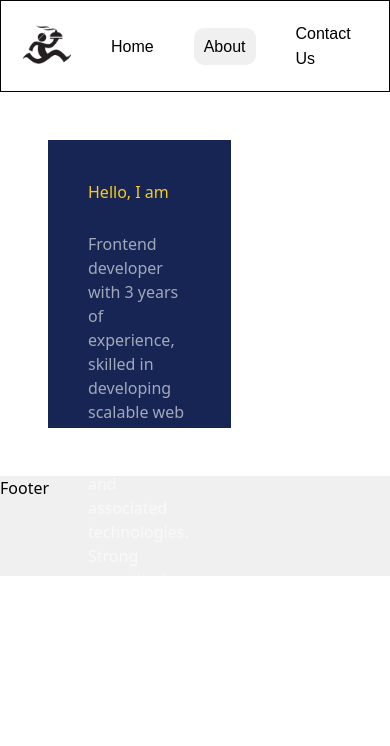
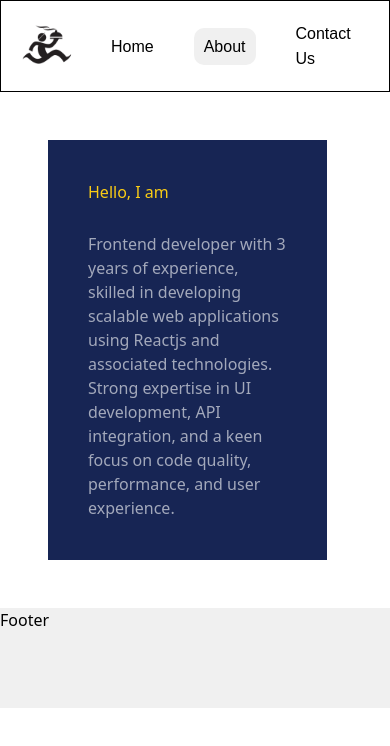
Before and after one commit to kushalasarkar/hungerbounce, a React (Create React App) app: page /about in a window 390 px wide. Shown: the top 746 px of the page. Built offline with nearby package versions, Linux system fonts and the light colour scheme; no server answers.

Commit message:
About final

```diff
--- a/src/components/body/About.js
+++ b/src/components/body/About.js
@@ -1,14 +1,17 @@
 import React, { useEffect, useState } from "react";
 import { json } from "react-router-dom";
+import { Link } from 'react-router-dom';
+
+
 
 const About = () => {
 
     const [userData, setUserData] = useState([]);
-    useEffect(()=>{
+    useEffect(() => {
         fetchGithubData();
     }, [])
 
-    const fetchGithubData =async () =>{
+    const fetchGithubData = async () => {
         const data = await fetch(`https://api.github.com/users/kushalasarkar`);
         const json = await data.json();
         console.log(json);
@@ -17,16 +20,20 @@ const About = () => {
 
 
     return (
+
         <div className="AboutCard flex" >
-            <div className="bg-blue-950 h-72 w-70 m-12 p-10">
-                <p className="text-yellow-400 pb-1">Hello, I am</p>
-                <h1 className="text-white text-6xl">{userData.name}</h1>
-                <p className="text-white py-3">{userData.bio}</p>
-                <h1 className="text-white opacity-60 ">Frontend developer with 3 years of experience, skilled in developing scalable web applications using Reactjs and associated technologies.
-                    Strong expertise in UI development, API integration, and a keen focus on code quality, performance, and user experience.</h1>
+            <div className="bg-blue-950 w-70 m-12 p-10 group relative">
+                <div className="group-hover:blur-sm">
+                    <p className="text-yellow-400 pb-1 ">Hello, I am</p>
+                    <h1 className="text-white text-6xl">{userData.name}</h1>
+                    <p className="text-white py-3">{userData.bio}</p>
+                    <h1 className="text-white opacity-60 ">Frontend developer with 3 years of experience, skilled in developing scalable web applications using Reactjs and associated technologies.
+                        Strong expertise in UI development, API integration, and a keen focus on code quality, performance, and user experience. </h1>
+                </div>
+                <a className="border-2 p-2 rounded-xl bg-slate-400 hidden absolute top-1/2 left-1/2 transform -translate-x-1/2 -translate-y-1/2 text-3xl  text-white group-hover:block" href="https://github.com/kushalasarkar">Github Profile</a>
             </div>
-            <div>
-                <img className="h-72 w-70 m-12 shadow-lg rounded-3xl object-cover" src={userData.avatar_url}/>
+            <div className="hidden md:block">
+                <img className="h-72 w-70 m-12 shadow-lg rounded-3xl object-cover " src={userData.avatar_url} />
             </div>
 
         </div>
```
